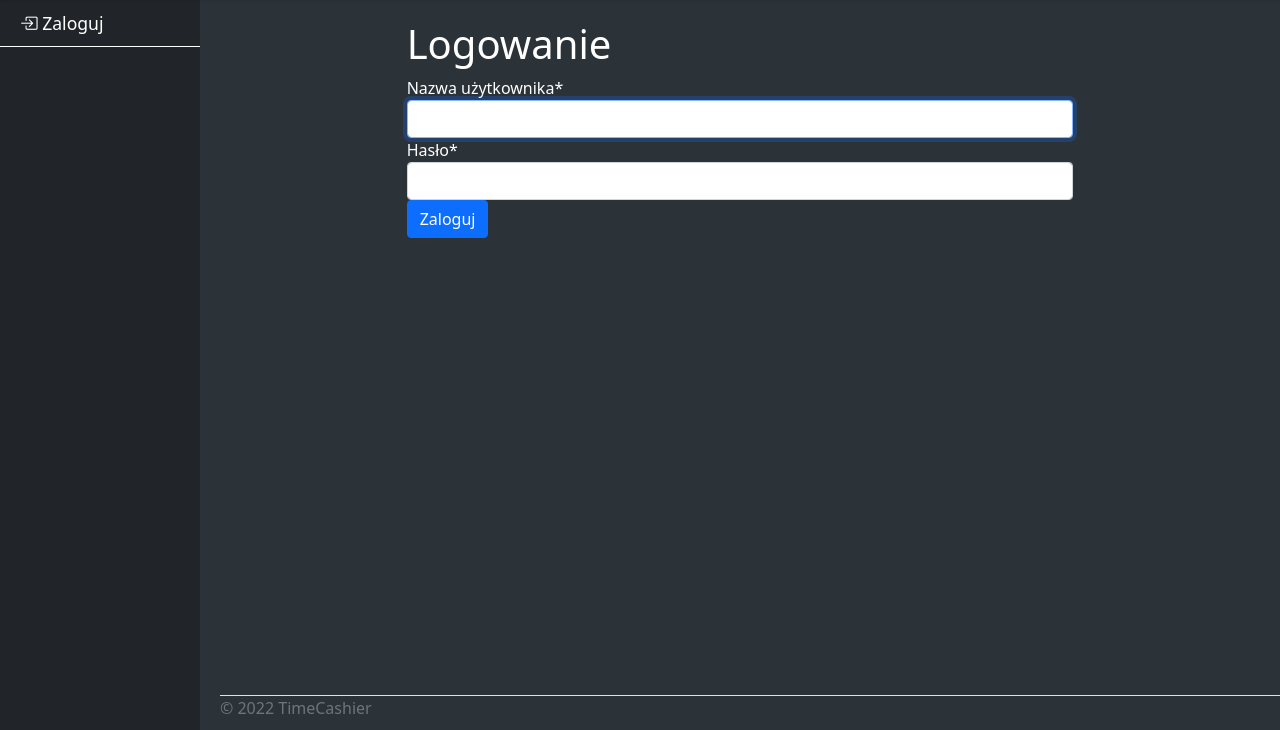
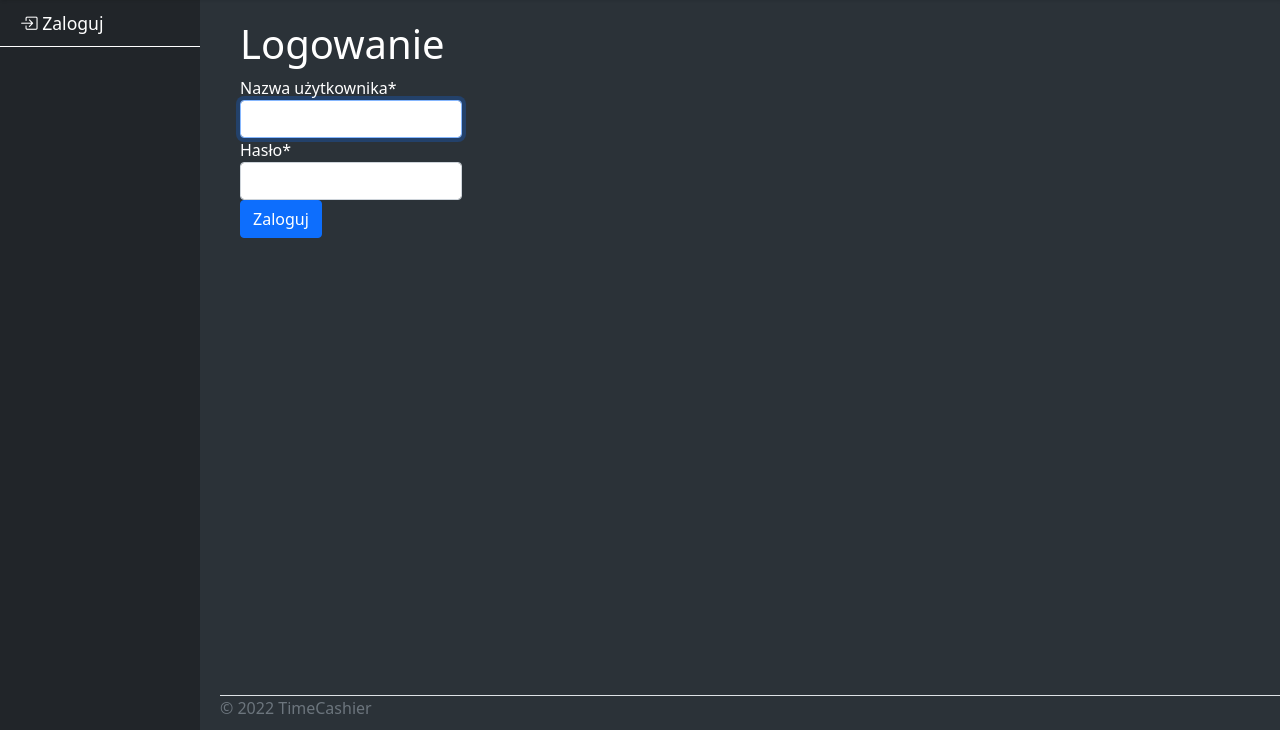
Before and after one commit to piotrfura/timecashier, a Django app: page / in a window 1280 px wide. Shown: the part 70-800 px from the top of the page. Run offline with Django 4.2, Linux system fonts and the light colour scheme; some libraries are stand-ins or nearby versions.

Commit message:
login form layout

```diff
--- a/timecashier/entries/templates/entries/clients.html
+++ b/timecashier/entries/templates/entries/clients.html
@@ -9,10 +9,10 @@
 {% block content %}
 <h2>Klienci</h2>
 <table id="table_clients" class="table table-striped table-dark">
-    <thead><th></th><th>Lp.</th><th>Nazwa</th><th>Szerokość geograficzna</th><th>Długość geograficzna</th><th>Data dodania</th></thead>
+    <thead><th></th><th>Nazwa</th><th>Szerokość geograficzna</th><th>Długość geograficzna</th><th>Data dodania</th></thead>
     <tbody>
     {% for client in clients_list %}
-    <tr><td>{% if client.inactive %} <i class="bi-cross-circle red-icon"></i> {% else %} <i class="bi-check-circle green-icon"></i>{% endif %}</td><td>{{ client.id }}.</td><td><a href="{% url 'entries:client_details' client.slug %}">{{ client.name }}</a></td><td>{{ client.latitude }}</td><td>{{ client.longitude }}</td><td>{{ client.created }}</td></tr>
+    <tr><td>{% if client.inactive %} <i class="bi-cross-circle red-icon"></i> {% else %} <i class="bi-check-circle green-icon"></i>{% endif %}</td><td><a href="{% url 'entries:client_details' client.slug %}">{{ client.name }}</a></td><td>{{ client.latitude }}</td><td>{{ client.longitude }}</td><td>{{ client.created }}</td></tr>
     {% endfor %}
     </tbody>
 </table>
--- a/timecashier/main/forms.py
+++ b/timecashier/main/forms.py
@@ -96,4 +96,12 @@ class LoginForm(AuthenticationForm):
         self.helper = FormHelper()
         self.helper.form_method = 'post'
         self.helper.form_action = ''
-        self.helper.add_input(Submit('login', 'Zaloguj', css_class='btn-primary'))
+        # self.helper.add_input(Submit('login', 'Zaloguj', css_class='btn-primary'))
+        self.helper.layout = Layout(
+            Div(
+                "username",
+                "password",
+                Submit('login', 'Zaloguj', css_class='btn-primary'),
+                css_class='class="col col-sm-4'
+            )
+        )
--- a/timecashier/main/templates/main/index.html
+++ b/timecashier/main/templates/main/index.html
@@ -3,9 +3,14 @@
 {% load crispy_forms_tags %}
 
 {% block content %}
-<div class="col-md-8 offset-md-2">
-<h1>Logowanie</h1>
+<div class="col-md-8">
+<div class=".container-md">
+<div class="row justify-content-md-center">
+<!--        <div class="col col-4">-->
+    <h1>Logowanie</h1>
 
 {% crispy form  %}
 </div>
+</div>
+</div>
 {% endblock %}
--- a/timecashier/templates/base.html
+++ b/timecashier/templates/base.html
@@ -58,29 +58,22 @@
                 <li> <a href="{% url 'entries:clients' %}"><i class="bi-building"></i> Klienci</a> </li>
                 <li> <a href="{% url 'main:about' %}"><i class="bi-info-square"></i> O aplikacji</a> </li>
                 <li style="border-bottom: 1px solid #fff"> <p></p> </li>
-<!--                <li> <a href="{% url 'logout' %}"><i class="bi-box-arrow-right"></i> Wyloguj</a> </li>-->
                 <li><a href="{% url 'logout' %}"><i class="bi-box-arrow-right"></i> Wyloguj</a></li>
                 {% else %}
                 <li><a href="{% url 'main:index' %}"><i class="bi-box-arrow-in-right"></i> Zaloguj</a></li>
-<!--                <li><button type="button" class="btn btn-primary center">Wyloguj</button></li>-->
                 {% endif %}
             </ul>
         </nav>
 
 
         <div id="main">
-                    {% for message in messages %}
 
-<!--  <div class="alert {{ message.tags }} alert-dismissible" role="alert" >-->
-<!--    <button type="button" class="close" data-dismiss="alert" aria-label="Close">-->
-<!--      <span aria-hidden="True">&times;</span>-->
-<!--    </button>-->
-        <div class="alert {{ message.tags }} alert-success alert-dismissible fade show" role="alert">
-            <strong>{{ message }}</strong>
-            <button type="button" class="btn-close" data-bs-dismiss="alert" aria-label="Close"></button>
-        </div>
-
-        {% endfor %}
+            {% for message in messages %}
+                <div class="alert {{ message.tags }} alert-success alert-dismissible fade show" role="alert">
+                    <strong>{{ message }}</strong>
+                    <button type="button" class="btn-close" data-bs-dismiss="alert" aria-label="Close"></button>
+                </div>
+            {% endfor %}
 
             {% block content %}
             {% endblock %}
```
